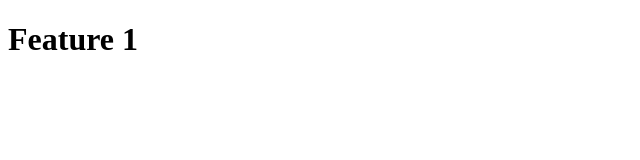
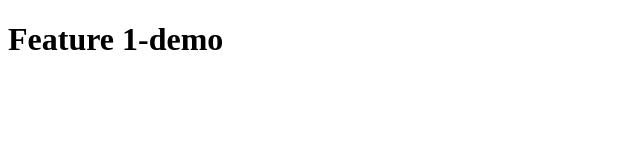
Before and after one commit to Sonali26Khushi/github-practice, a plain HTML site: page devops-git-practice/index.html in a window 1280 px wide. Shown: the whole page, without its empty margins (0-640 px from the left). Drawn offline with Linux system fonts and the light colour scheme.

Commit message:
merge-conflict-test

```diff
--- a/devops-git-practice/index.html
+++ b/devops-git-practice/index.html
@@ -6,6 +6,6 @@
     <title>Document</title>
 </head>
 <body>
-    <h1>Feature 1</h1>
+    <h1>Feature 1-demo</h1>
 </body>
 </html>
```
